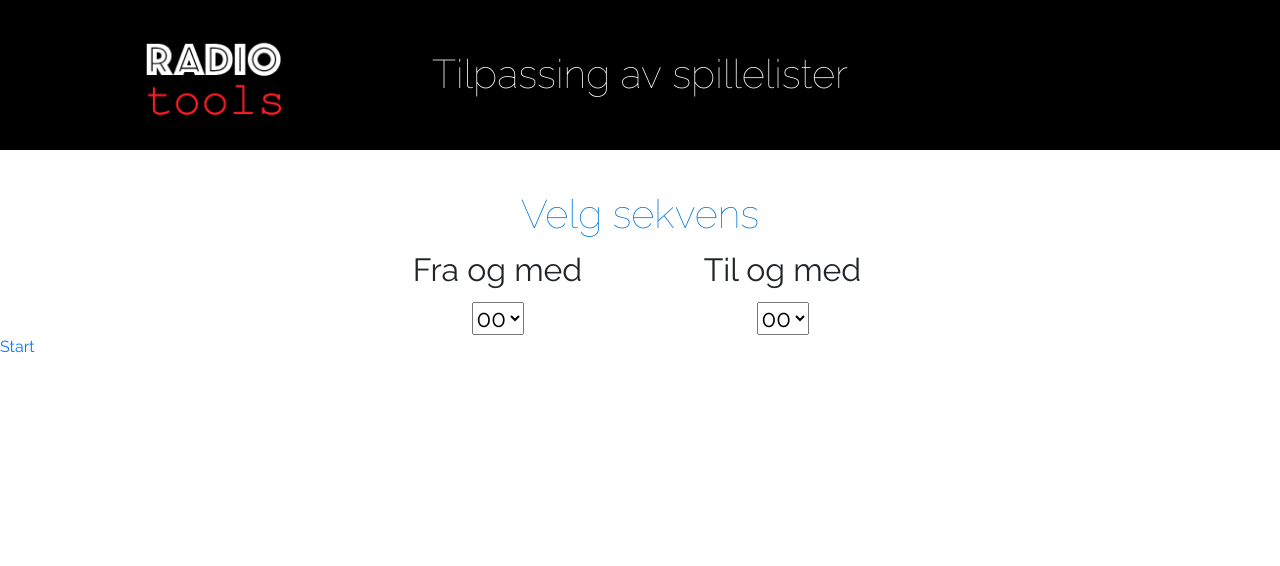
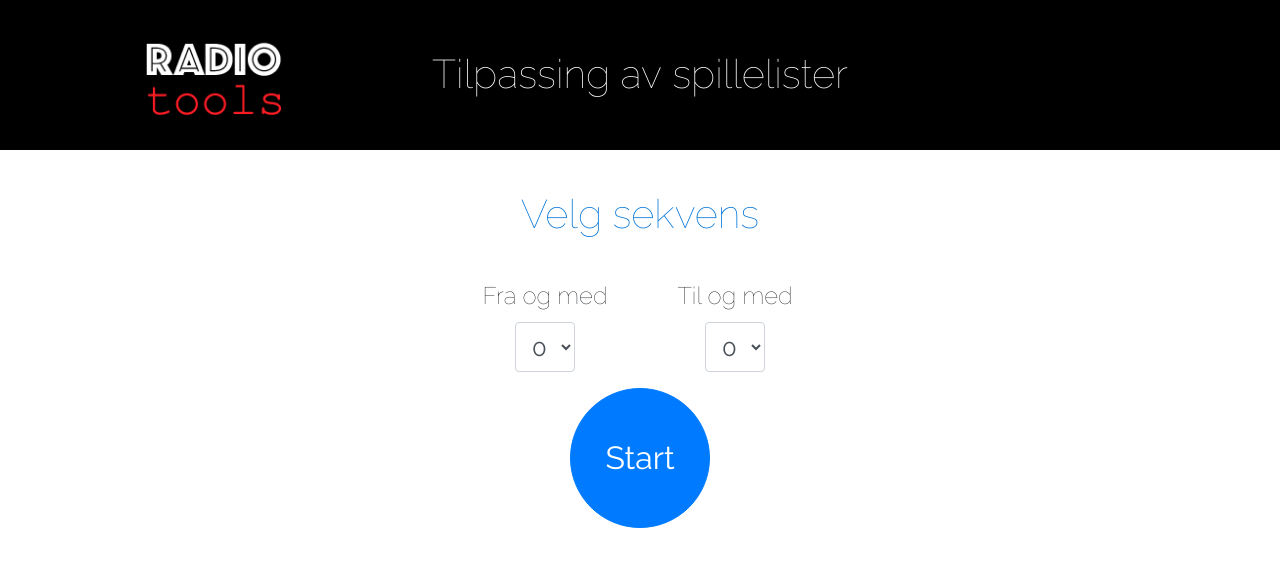
Before and after one commit to kallevikstyle/radio102-spillelister, a website: page index.html in a window 1280 px wide. Drawn offline with Linux system fonts and the light colour scheme.

Commit message:
Styling time-selector

```diff
--- a/assets/sass/partials/_base.scss
+++ b/assets/sass/partials/_base.scss
@@ -21,16 +21,15 @@ h1 {
 }
 h2 {
     @extend %headings;
+    color: $heading-color;
 }
-
+.btn {
+    // font-family: $raleway;
+}
 // Forms
 label {
-    display: block;
-    text-align: center;
-    font-size: 2rem;
+    // font-size: 2rem;
 }
 select {
-    display: block;
-    margin: 0 auto;
-    font-size: 1.5rem;
+    // font-size: 1.5rem;
 }
--- a/assets/sass/partials/modules/_time-selector.scss
+++ b/assets/sass/partials/modules/_time-selector.scss
@@ -2,12 +2,23 @@
 
     &__title {
         text-align: center;
-        color: $heading-color;
-    }
-    &__from {
+        margin-bottom: 40px;
 
     }
-    &__to {
-
+    &__label {
+        font-size: 1.5rem;
+        font-weight: 100;
+    }
+    &__hours {
+        max-width: 60px;
+        margin-right: auto;
+        margin-left: auto;
+        font-size: 1.5rem;
+    }
+    .btn {
+        font-size: 2rem;
+        width: 140px;
+        height: 140px;
+        border-radius: 50%;
     }
 }
--- a/index.html
+++ b/index.html
@@ -20,12 +20,14 @@
         <!-- Time selector -->
         <section class="time-selector">
             <h2 class="time-selector__title">Velg sekvens</h2>
-            <form class="container">
+            <div class="container">
                 <div class="row justify-content-center">
-                    <div class="col-md-3">
-                        <label for="from-hour">Fra og med</label>
+                    <div class="col-md-6">
+                        <form class="form-horizontal row justify-content-center">
+                            <div class="form-group col-sm-4 col-md-6 col-lg-4 text-center">
+                                <label class="time-selector__label" for="from-hour">Fra og med</label>
 
-                        <select class="time-selector__from" id="fromHour">
+                                <select class="time-selector__hours form-control" id="fromHour">
                                     <option value="00:00:00">00</option>
                                     <option value="01:00:00">01</option>
                                     <option value="02:00:00">02</option>
@@ -52,11 +54,10 @@
                                     <option value="23:00:00">23</option>
                                 </select>
                             </div>
+                            <div class="form-group col-sm-4 col-md-6 col-lg-4 text-center">
+                                <label class="time-selector__label" for="to-hour">Til og med</label>
 
-                    <div class="col-md-3">
-                        <label for="to-hour">Til og med</label>
-
-                        <select class="time-selector__to" id="toHour">
+                                <select class="time-selector__hours form-control" id="toHour">
                                     <option value="00:00:00">00</option>
                                     <option value="01:00:00">01</option>
                                     <option value="02:00:00">02</option>
@@ -83,11 +84,17 @@
                                     <option value="23:00:00">23</option>
                                 </select>
                             </div>
+                        </form>
+                    </div>
+                </div>
+                <div class="row justify-content-center">
+                    <div class="col-md-4 text-center">
+                        <button type="button" class="btn btn-primary btn-lg">Start</button>
+                    </div>
                 </div>
             </form>
-            <div id="getHours" class="time-selector__btn">
-                <a href=#>Start</a>
-            </div>
+
+
         </section>
         <section>
 
```
Also changed, not shown: assets/css/styles.css. Lines whose indentation alone changed are shown as unchanged.
